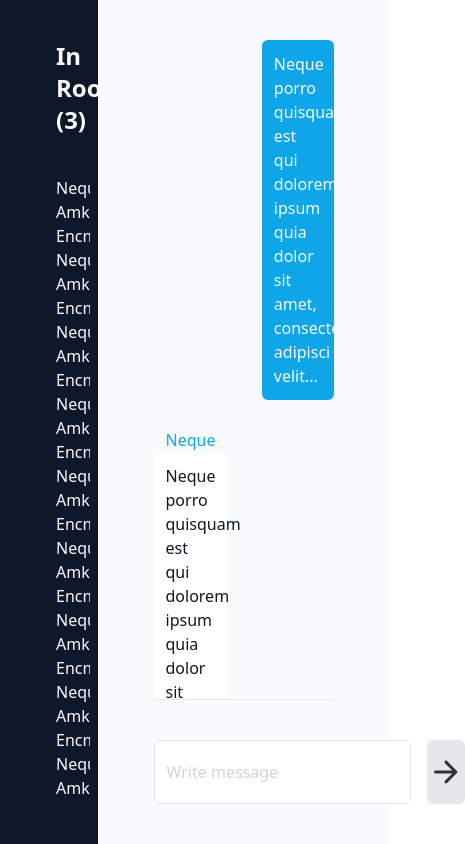
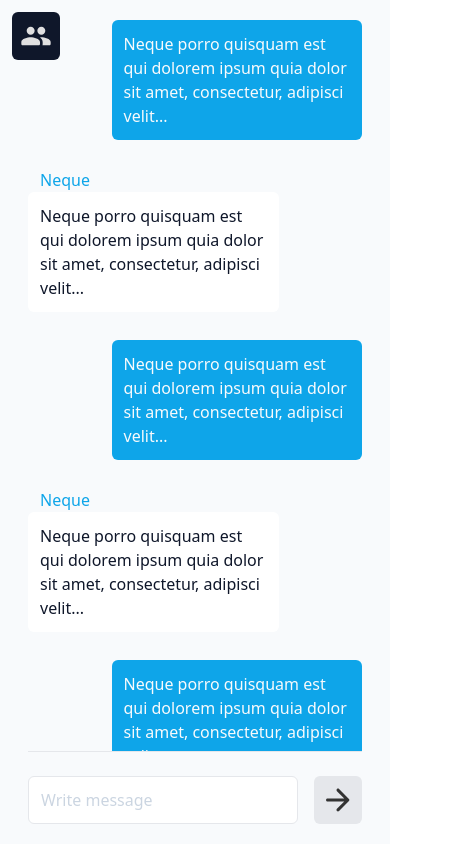
Before and after one commit to yuchun9508/chat-app, a React (Create React App) app in the folder client/: page /chat-room in a window 390 px wide. Shown: the whole page, 465 px wide, since content can reach past the window. Built offline with nearby package versions, Linux system fonts and the light colour scheme; no server answers.

Commit message:
Add responsive layout and extract `Sidebar`, `MessageForm` components

```diff
--- a/client/src/components/ChatRoom.tsx
+++ b/client/src/components/ChatRoom.tsx
@@ -1,57 +1,16 @@
 import React from 'react';
-import ArrowForwardIcon from './ArrowForwardIcon.tsx';
 import MessageBubble from './MessageBubble.tsx';
+import Sidebar from './Sidebar.tsx';
+import MessageForm from './MessageForm.tsx';
 
 const ChatRoom = () => {
   return (
     <div className="grid grid-cols-4 h-screen">
-      <div className="col-span-1 bg-slate-900 text-slate-50 pl-14 pr-2 py-10">
-        <div className="flex flex-col h-full">
-          <h3 className="mb-10">In Room (3)</h3>
-          <div className="flex-1 overflow-y-auto">
-            <ul className="max-h-0">
-              <li>Neque</li>
-              <li>Amklrmv</li>
-              <li>Encmlv</li>
-              <li>Neque</li>
-              <li>Amklrmv</li>
-              <li>Encmlv</li>
-              <li>Neque</li>
-              <li>Amklrmv</li>
-              <li>Encmlv</li>
-              <li>Neque</li>
-              <li>Amklrmv</li>
-              <li>Encmlv</li>
-              <li>Neque</li>
-              <li>Amklrmv</li>
-              <li>Encmlv</li>
-              <li>Neque</li>
-              <li>Amklrmv</li>
-              <li>Encmlv</li>
-              <li>Neque</li>
-              <li>Amklrmv</li>
-              <li>Encmlv</li>
-              <li>Neque</li>
-              <li>Amklrmv</li>
-              <li>Encmlv</li>
-              <li>Neque</li>
-              <li>Amklrmv</li>
-              <li>Encmlv</li>
-              <li>Neque</li>
-              <li>Amklrmv</li>
-              <li>Encmlv</li>
-              <li>Neque</li>
-              <li>Amklrmv</li>
-              <li>Encmlv</li>
-              <li>Neque</li>
-              <li>Amklrmv</li>
-              <li>Encmlv</li>
-            </ul>
-          </div>
-        </div>
+      <div className="absolute lg:static lg:col-span-1">
+        <Sidebar />
       </div>
-      <div className="col-span-3 bg-slate-50 px-14 py-10">
-        <div className="flex flex-col h-full divide-y">
+      <div className="col-span-4 lg:col-span-3">
+        <div className="flex flex-col h-full divide-y bg-slate-50 px-7 py-5 md:px-14 md:py-10">
           <div className="flex-1 overflow-y-auto">
             <div className="max-h-0">
               <MessageBubble
@@ -120,19 +79,8 @@ const ChatRoom = () => {
               />
             </div>
           </div>
-          <div className="pt-10">
-            <form>
-              <div className="flex gap-4">
-                <input
-                  type="text"
-                  placeholder="Write message"
-                  className="flex-1 outline-none border rounded-md border-gray-200 text-slate-800 placeholder:text-slate-300 py-4 px-3"
-                />
-                <button className="w-16 h-16 bg-gray-200 border rounded-md flex justify-center items-center">
-                  <ArrowForwardIcon />
-                </button>
-              </div>
-            </form>
+          <div className="pt-6 md:pt-10">
+            <MessageForm />
           </div>
         </div>
       </div>
--- /dev/null
+++ b/client/src/components/CloseIcon.tsx
@@ -0,0 +1,20 @@
+import React from 'react';
+
+const CloseIcon = () => {
+  return (
+    <svg
+      width="28"
+      height="28"
+      viewBox="0 0 28 28"
+      fill="none"
+      xmlns="http://www.w3.org/2000/svg"
+    >
+      <path
+        d="M5.82196 4.65529C5.58987 4.65535 5.36307 4.72463 5.17056 4.85426C4.97805 4.98389 4.82857 5.16799 4.74124 5.38302C4.6539 5.59805 4.63268 5.83425 4.68029 6.0614C4.72789 6.28855 4.84216 6.49635 5.00848 6.65822L12.3503 14L5.00848 21.3418C4.89651 21.4493 4.80712 21.5781 4.74554 21.7206C4.68395 21.863 4.65142 22.0164 4.64984 22.1716C4.64826 22.3268 4.67767 22.4808 4.73634 22.6245C4.79501 22.7682 4.88176 22.8988 4.99152 23.0085C5.10128 23.1183 5.23184 23.205 5.37554 23.2637C5.51925 23.3224 5.67322 23.3518 5.82843 23.3502C5.98365 23.3486 6.13699 23.3161 6.27947 23.2545C6.42195 23.1929 6.55072 23.1035 6.65822 22.9916L14 15.6498L21.3418 22.9916C21.4493 23.1035 21.5781 23.1929 21.7206 23.2545C21.863 23.3161 22.0164 23.3486 22.1716 23.3502C22.3268 23.3518 22.4808 23.3224 22.6245 23.2637C22.7682 23.205 22.8988 23.1183 23.0085 23.0085C23.1183 22.8988 23.205 22.7682 23.2637 22.6245C23.3224 22.4808 23.3518 22.3268 23.3502 22.1716C23.3486 22.0164 23.3161 21.863 23.2545 21.7206C23.1929 21.5781 23.1035 21.4493 22.9916 21.3418L15.6498 14L22.9916 6.65822C23.1601 6.49435 23.2753 6.28337 23.3219 6.05293C23.3685 5.82249 23.3444 5.58334 23.2528 5.36682C23.1612 5.15031 23.0063 4.96652 22.8084 4.83956C22.6105 4.71259 22.3789 4.64836 22.1439 4.65529C21.8408 4.66432 21.5531 4.791 21.3418 5.00848L14 12.3503L6.65822 5.00848C6.5495 4.89672 6.41948 4.80789 6.27585 4.74722C6.13221 4.68656 5.97788 4.6553 5.82196 4.65529Z"
+        fill="#E0E0E0"
+      />
+    </svg>
+  );
+};
+
+export default CloseIcon;
--- /dev/null
+++ b/client/src/components/GroupIcon.tsx
@@ -0,0 +1,27 @@
+import React from 'react';
+
+const GroupIcon = () => {
+  return (
+    <svg
+      width="32"
+      height="32"
+      viewBox="0 0 32 32"
+      fill="none"
+      xmlns="http://www.w3.org/2000/svg"
+    >
+      <g clip-path="url(#clip0_65_6)">
+        <path
+          d="M21.3333 14.6667C23.5466 14.6667 25.32 12.88 25.32 10.6667C25.32 8.45335 23.5466 6.66669 21.3333 6.66669C19.12 6.66669 17.3333 8.45335 17.3333 10.6667C17.3333 12.88 19.12 14.6667 21.3333 14.6667ZM10.6666 14.6667C12.88 14.6667 14.6533 12.88 14.6533 10.6667C14.6533 8.45335 12.88 6.66669 10.6666 6.66669C8.45331 6.66669 6.66665 8.45335 6.66665 10.6667C6.66665 12.88 8.45331 14.6667 10.6666 14.6667ZM10.6666 17.3334C7.55998 17.3334 1.33331 18.8934 1.33331 22V24C1.33331 24.7334 1.93331 25.3334 2.66665 25.3334H18.6666C19.4 25.3334 20 24.7334 20 24V22C20 18.8934 13.7733 17.3334 10.6666 17.3334ZM21.3333 17.3334C20.9466 17.3334 20.5066 17.36 20.04 17.4C20.0666 17.4134 20.08 17.44 20.0933 17.4534C21.6133 18.56 22.6666 20.04 22.6666 22V24C22.6666 24.4667 22.5733 24.92 22.4266 25.3334H29.3333C30.0666 25.3334 30.6666 24.7334 30.6666 24V22C30.6666 18.8934 24.44 17.3334 21.3333 17.3334Z"
+          fill="#E0E0E0"
+        />
+      </g>
+      <defs>
+        <clipPath id="clip0_65_6">
+          <rect width="32" height="32" fill="white" />
+        </clipPath>
+      </defs>
+    </svg>
+  );
+};
+
+export default GroupIcon;
--- a/client/src/components/MessageBubble.tsx
+++ b/client/src/components/MessageBubble.tsx
@@ -11,7 +11,7 @@ const MessageBubble = (props: MessageBubbleProps) => {
 
   return (
     <div className="w-full pb-7">
-      <div className={`${isPrimary && 'ml-auto'} w-2/5`}>
+      <div className={`${isPrimary && 'ml-auto'} w-3/4 xl:w-2/5`}>
         <div className={`${isPrimary && 'hidden'} text-sky-500 pl-3`}>
           {userName}
         </div>
--- /dev/null
+++ b/client/src/components/MessageForm.tsx
@@ -0,0 +1,21 @@
+import React from 'react';
+import ArrowForwardIcon from './ArrowForwardIcon.tsx';
+
+const MessageForm = () => {
+  return (
+    <form>
+      <div className="flex gap-4">
+        <input
+          type="text"
+          placeholder="Write message"
+          className="flex-1 outline-none border rounded-md border-gray-200 text-slate-800 placeholder:text-slate-300 px-3"
+        />
+        <button className="w-12 h-12 lg:w-16 lg:h-16 bg-gray-200 rounded-md flex justify-center items-center">
+          <ArrowForwardIcon />
+        </button>
+      </div>
+    </form>
+  );
+};
+
+export default MessageForm;
--- /dev/null
+++ b/client/src/components/Sidebar.tsx
@@ -0,0 +1,74 @@
+import React, { useState } from 'react';
+import GroupIcon from './GroupIcon.tsx';
+import CloseIcon from './CloseIcon.tsx';
+
+const Sidebar = () => {
+  const [isOpen, setIsOpen] = useState(false);
+
+  return (
+    <div>
+      <button
+        className="flex justify-center items-center lg:hidden w-12 h-12 bg-slate-900 rounded-md mt-3 ml-3"
+        onClick={() => setIsOpen(true)}
+      >
+        <GroupIcon />
+      </button>
+      <div
+        className={`${
+          !isOpen && '-translate-x-full'
+        } lg:translate-x-0 absolute top-0 lg:static w-80 lg:w-full bg-slate-900 text-slate-50 pl-8 lg:pl-14 pr-2 py-6 lg:py-10 flex flex-col h-screen transition-all
+        `}
+      >
+        <button
+          className="block lg:hidden ml-auto mr-2"
+          onClick={() => setIsOpen(false)}
+        >
+          <CloseIcon />
+        </button>
+        <h3 className="mb-6 lg:mb-10">In Room (3)</h3>
+        <div className="flex-1 overflow-y-auto">
+          <ul className="max-h-0">
+            <li>Neque</li>
+            <li>Amklrmv</li>
+            <li>Encmlv</li>
+            <li>Neque</li>
+            <li>Amklrmv</li>
+            <li>Encmlv</li>
+            <li>Neque</li>
+            <li>Amklrmv</li>
+            <li>Encmlv</li>
+            <li>Neque</li>
+            <li>Amklrmv</li>
+            <li>Encmlv</li>
+            <li>Neque</li>
+            <li>Amklrmv</li>
+            <li>Encmlv</li>
+            <li>Neque</li>
+            <li>Amklrmv</li>
+            <li>Encmlv</li>
+            <li>Neque</li>
+            <li>Amklrmv</li>
+            <li>Encmlv</li>
+            <li>Neque</li>
+            <li>Amklrmv</li>
+            <li>Encmlv</li>
+            <li>Neque</li>
+            <li>Amklrmv</li>
+            <li>Encmlv</li>
+            <li>Neque</li>
+            <li>Amklrmv</li>
+            <li>Encmlv</li>
+            <li>Neque</li>
+            <li>Amklrmv</li>
+            <li>Encmlv</li>
+            <li>Neque</li>
+            <li>Amklrmv</li>
+            <li>Encmlv</li>
+          </ul>
+        </div>
+      </div>
+    </div>
+  );
+};
+
+export default Sidebar;
```
